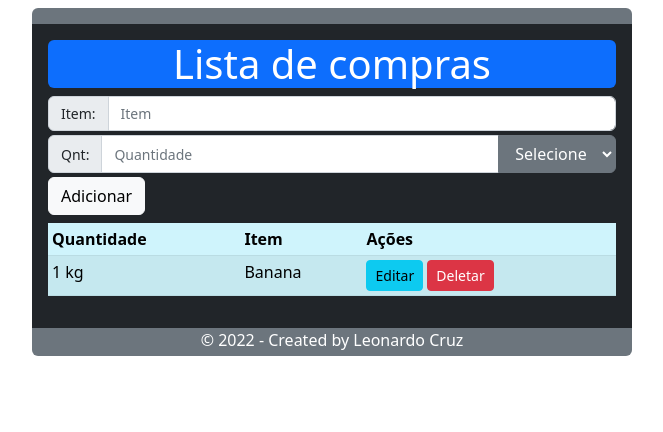
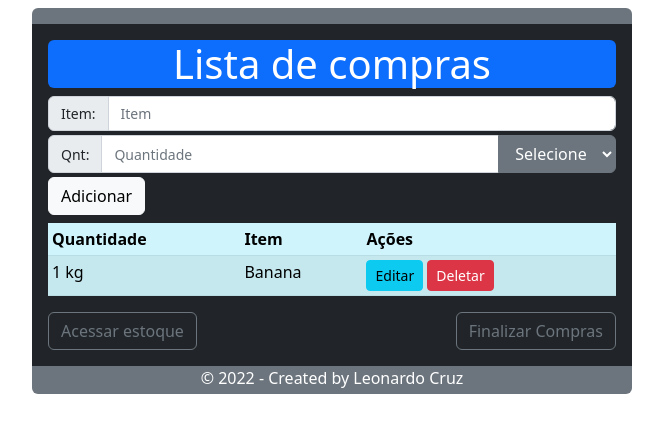
Before and after one commit to LeonardoSantosCruz/shop-list, a plain HTML site: page index.html in a window 1280 px wide. Shown: the whole page, without its empty margins (308-971 px from the left). Drawn offline with nearby package versions, Linux system fonts and the light colour scheme.

Commit message:
inicio da inserção do estoque

```diff
--- a/index.html
+++ b/index.html
@@ -57,8 +57,8 @@
                     </thead>
                 </table>
             </section>
-        </div>
-        <form  onsubmit="updateItemRow(); return false" style="display:none;" class="bg-dark p-3 mt-3 rounded" id="editForm">
+            <!-- Formulário de edição escondido -->
+            <form  onsubmit="updateItemRow(); return false" style="display:none;" class="bg-dark p-3 mt-3 rounded" id="editForm">
 
             <input type="hidden" id="editId">
             <div class="input-group mb-1">
@@ -87,14 +87,16 @@
             <button class="btn btn-light btn-sm" onclick="hideEditForm()">Cancelar</button>
         </form>
 
-        <!-- <nav>
+        <nav class="bg-dark">
 
-            <button type="button" class="btn btn-dark">
-                <span>Acessar estoque</span>
-            </button>
+            <button type="button" class="btn btn-outline-secondary">Acessar estoque</button>
 
-            <button type="button" class="btn btn-dark">Finalizar Compras</button>
-        </nav> -->
+            <button type="button" class="btn btn-outline-secondary">Finalizar Compras</button>
+        </nav>
+        </div>
+
+
+
         <footer class="m-0">
         &copy; 2022 - Created by Leonardo Cruz
         </footer>
--- a/src/css/style.css
+++ b/src/css/style.css
@@ -21,10 +21,7 @@ section{
     max-width: 80vw;
 }
 
-form{
-    max-width: 500px;
-    width: 80vw;
-}
+
 
 .form-control, .input-group-text {
     font-size: 14px;
@@ -34,3 +31,7 @@ form{
     max-width: fit-content;
     align-self: center;
 }
+nav{
+    display: flex;
+    justify-content: space-between;
+}
```
